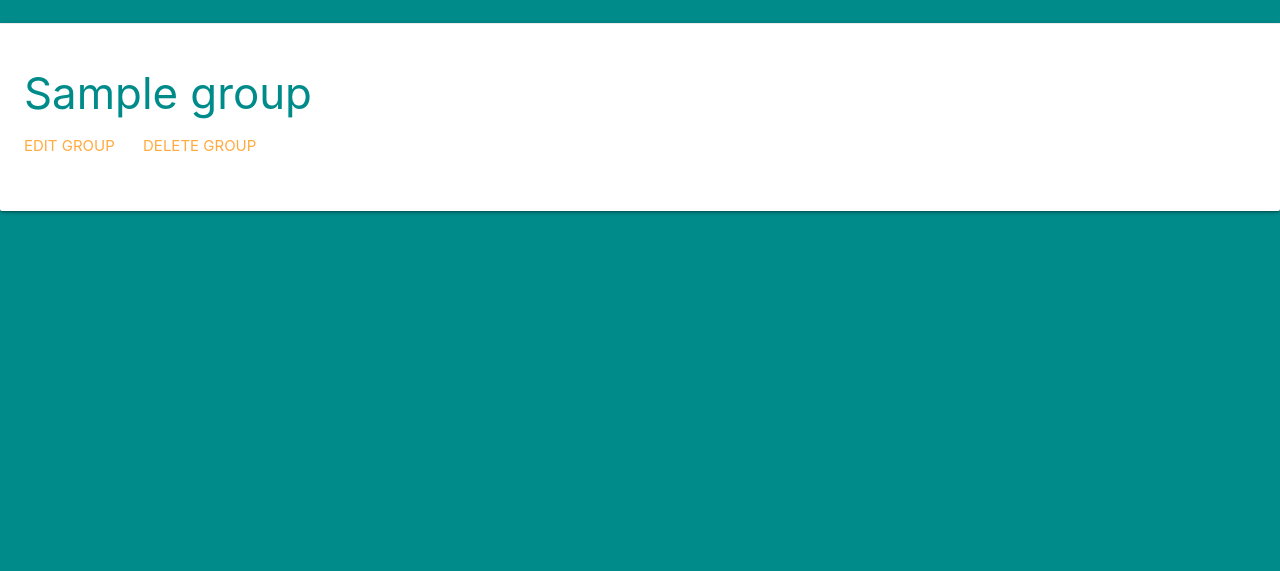
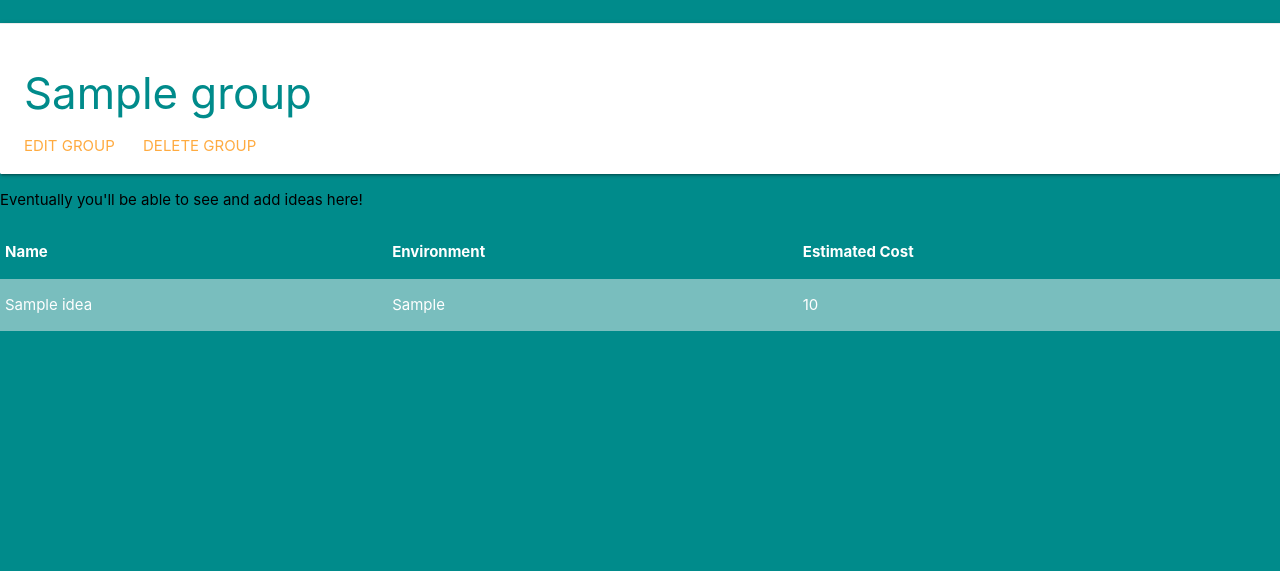
Before and after one commit to nohatekate/what_is_the_plan_p3, a Django app: page /groups/1/ in a window 1280 px wide. Shown: the part 177-748 px from the top of the page. Run offline with Django 4.2, Linux system fonts and the light colour scheme; a user stored in the database is signed in; tables that the repository leaves empty hold one stand-in row (values such as "Sample post").

Commit message:
add idea model(1:M), run migrations, add Idea to admin portal, display ideas on group detail page

```diff
--- a/main_app/admin.py
+++ b/main_app/admin.py
@@ -1,6 +1,7 @@
 from django.contrib import admin
-from .models import Group
+from .models import Group, Idea
 
 # Register your models here.
 
 admin.site.register(Group)
+admin.site.register(Idea)
--- a/main_app/models.py
+++ b/main_app/models.py
@@ -13,3 +13,16 @@
 
     def get_absolute_url(self):
         return reverse('detail', kwargs={'group_id': self.id})
+
+class Idea(models.Model):
+    name = models.CharField(max_length=100)
+    description = models.CharField(max_length=100)
+    estimated_time = models.IntegerField()
+    estimated_cost = models.IntegerField()
+    day_of_week = models.CharField(max_length=20)
+    environment = models.CharField(max_length=100)
+
+    group = models.ForeignKey(Group, on_delete=models.CASCADE)
+
+    def __str__(self):
+        return self.name
--- a/main_app/templates/groups/detail.html
+++ b/main_app/templates/groups/detail.html
@@ -3,15 +3,35 @@
 
 <h1>Group Details</h1>
 
-<div class ="card">
+<div class="card">
 
     <div class="card-action">
         <h3 class="group-name">{{ group.name }}</h3>
         <a href="{% url 'groups_update' group.id %}">Edit Group</a>
         <a href="{% url 'groups_delete' group.id %}">Delete Group</a>
     </div>
-
-    <p>Eventually you'll be able to see and add ideas here!</p>
 </div>
 
+<p class="black-text">Eventually you'll be able to see and add ideas here!</p>
+
+<div class="col s6">
+    <table class="striped">
+        <thead>
+            <tr>
+                <th>Name</th>
+                <th>Environment</th>
+                <th>Estimated Cost</th>
+            </tr>
+        </thead>
+        <tbody>
+            {% for idea in group.idea_set.all %}
+            <tr>
+                <td>{{idea.name}}</td>
+                <td>{{idea.environment}}</td>
+                <td>{{idea.estimated_cost}}</td>
+            </tr>
+            {% endfor %}
+        </tbody>
+    </table>
+</div>
 {% endblock %}
```
Also changed, not shown: main_app/migrations/0003_idea.py (added).
